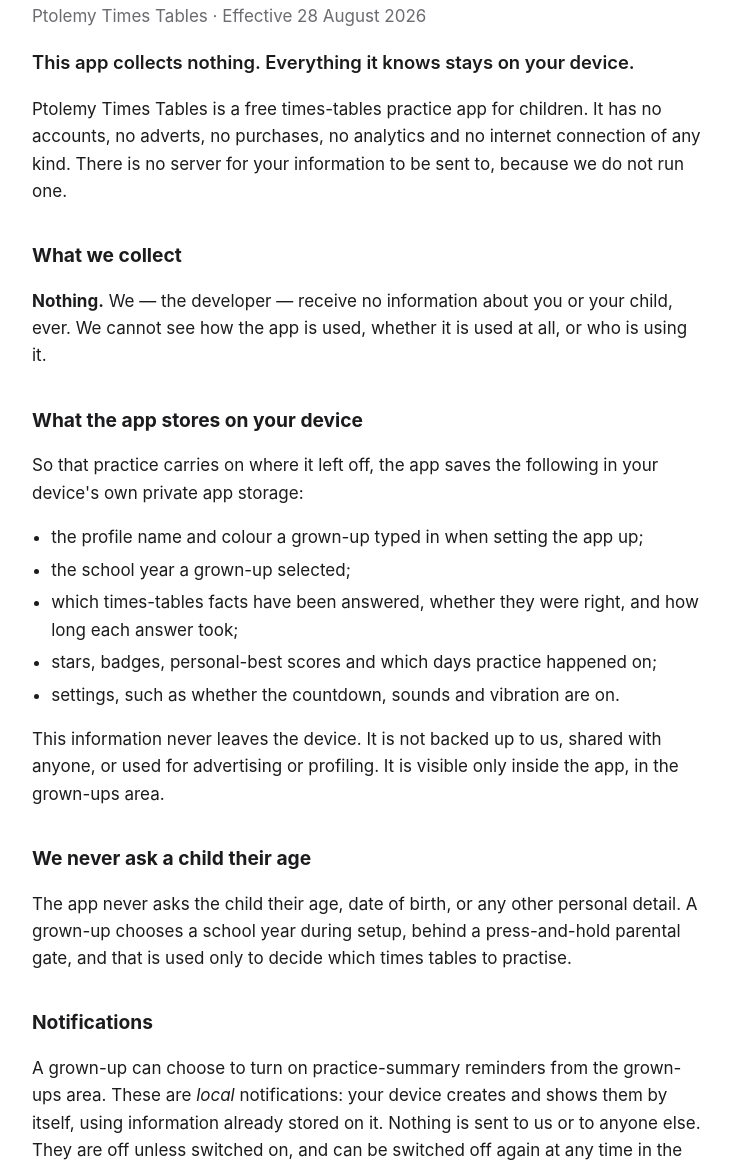
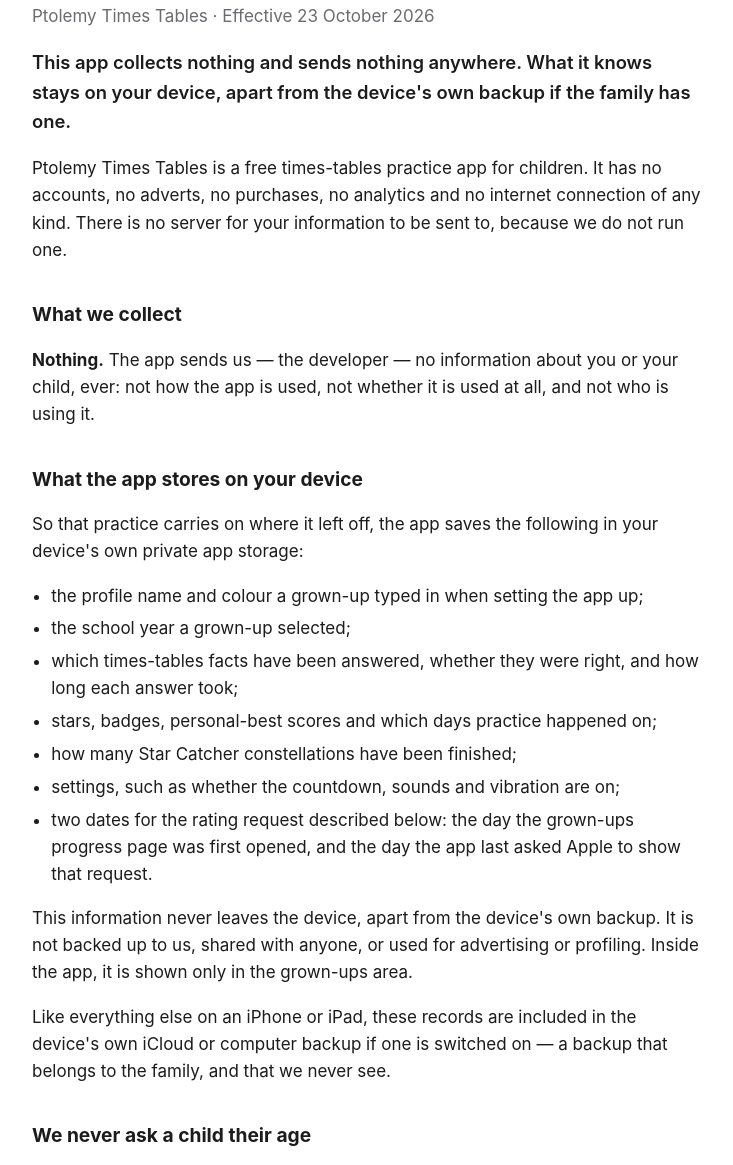
Before and after one commit to BobbyDee123/timestables, a plain HTML site: page privacy.html in a window 1280 px wide. Shown: the part 90-1255 px from the top of the page, without its empty margins (272-1005 px from the left). Drawn offline with Linux system fonts and the light colour scheme.

Commit message:
Ptolemy Times Tables 1.1: privacy policy effective 23 October 2026 (Star Catcher's count, the rating request, the device's own backup); support page's deleting and data answers

```diff
--- a/privacy.html
+++ b/privacy.html
@@ -27,10 +27,11 @@
 <body>
 
 <h1>Privacy Policy</h1>
-<p class="date">Ptolemy Times Tables · Effective 28 August 2026</p>
+<p class="date">Ptolemy Times Tables · Effective 23 October 2026</p>
 
-<p class="lead">This app collects nothing. Everything it knows stays on your
-device.</p>
+<p class="lead">This app collects nothing and sends nothing anywhere. What it
+knows stays on your device, apart from the device's own backup if the family
+has one.</p>
 
 <p>Ptolemy Times Tables is a free times-tables practice app for children. It
 has no accounts, no adverts, no purchases, no analytics and no internet
@@ -38,9 +39,9 @@
 to, because we do not run one.</p>
 
 <h2>What we collect</h2>
-<p><strong>Nothing.</strong> We — the developer — receive no information about
-you or your child, ever. We cannot see how the app is used, whether it is used
-at all, or who is using it.</p>
+<p><strong>Nothing.</strong> The app sends us — the developer — no information
+about you or your child, ever: not how the app is used, not whether it is used
+at all, and not who is using it.</p>
 
 <h2>What the app stores on your device</h2>
 <p>So that practice carries on where it left off, the app saves the following
@@ -51,11 +52,18 @@
   <li>which times-tables facts have been answered, whether they were right,
       and how long each answer took;</li>
   <li>stars, badges, personal-best scores and which days practice happened on;</li>
-  <li>settings, such as whether the countdown, sounds and vibration are on.</li>
+  <li>how many Star Catcher constellations have been finished;</li>
+  <li>settings, such as whether the countdown, sounds and vibration are on;</li>
+  <li>two dates for the rating request described below: the day the grown-ups
+      progress page was first opened, and the day the app last asked Apple to
+      show that request.</li>
 </ul>
-<p>This information never leaves the device. It is not backed up to us, shared
-with anyone, or used for advertising or profiling. It is visible only inside
-the app, in the grown-ups area.</p>
+<p>This information never leaves the device, apart from the device's own backup.
+It is not backed up to us, shared with anyone, or used for advertising or
+profiling. Inside the app, it is shown only in the grown-ups area.</p>
+<p>Like everything else on an iPhone or iPad, these records are included in the
+device's own iCloud or computer backup if one is switched on — a backup that
+belongs to the family, and that we never see.</p>
 
 <h2>We never ask a child their age</h2>
 <p>The app never asks the child their age, date of birth, or any other personal
@@ -71,6 +79,15 @@
 normally if you never turn them on, or if you refuse the iOS permission
 prompt.</p>
 
+<h2>Ratings</h2>
+<p>In the grown-ups area only, the app may
+occasionally ask Apple to show its standard rating request, and no more than
+once in four months. Apple decides whether it appears. Nothing is offered in
+return, and nothing in the app depends on it.</p>
+<p>A rating or review a grown-up chooses to leave goes to Apple and appears on
+the App Store like any other. The app never sees it and cannot connect it to
+anyone.</p>
+
 <h2>No third parties</h2>
 <p>The app contains no advertising networks, no analytics or crash-reporting
 services, no social-media components and no third-party tracking of any kind.
@@ -78,7 +95,7 @@
 
 <h2>Children's privacy</h2>
 <p>The app is designed for children and is intended to be set up by a parent or
-carer. Because it processes nothing off the device and asks for no personal
+carer. Because nothing is sent to us and the app asks for no personal
 information, there is nothing for us to store, disclose or delete on our
 side. This is a deliberate design decision, made so that the app satisfies the
 UK Children's code (the ICO's Age Appropriate Design Code) and the US COPPA
@@ -98,7 +115,8 @@
 <ul>
   <li>a profile's progress can be reset, or the profile deleted, in the
       grown-ups area;</li>
-  <li>deleting the app from the device removes all of it permanently.</li>
+  <li>deleting the app from the device removes all of it from the device, but
+      not from the device's own backup if the family has one.</li>
 </ul>
 <p>Because we never receive any of it, there is nothing to request from us and
 no account to close.</p>
```
Also changed, not shown: index.html (+4 -2 lines).
